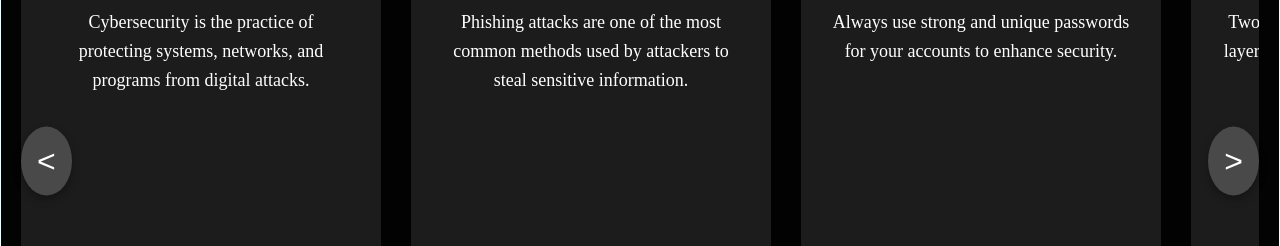
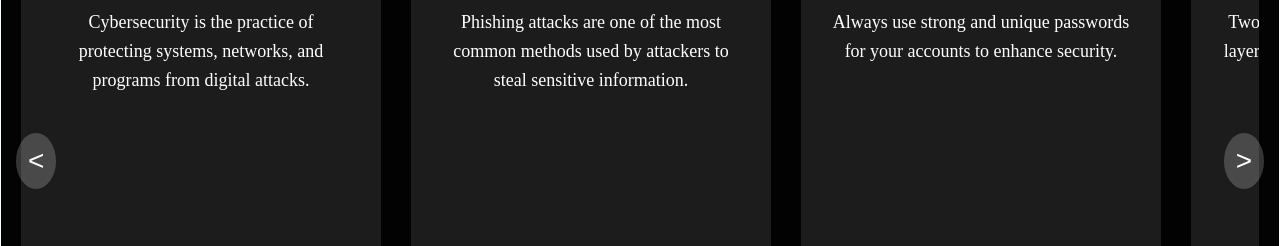
Before and after one commit to KartikPatel-19/Cyber-Web, a React (Create React App) app: page / in a window 1280 px wide. Shown: the part 1060-1306 px from the top of the page. Built offline with nearby package versions, Linux system fonts and the light colour scheme; a web font is replaced by a local one.

Commit message:
section 2

```diff
--- a/src/pages/quiz.js
+++ b/src/pages/quiz.js
@@ -46,6 +46,8 @@ function Quiz() {
                                                 setCurrIdx(currIdx + 1)
                                             })
                                         )
+
+                                    else setCurrIdx(currIdx + 1)
                                 }, 1000)
                             }} key={idx} option={option} correct={questions[currIdx].correct} />
                         )}
--- a/src/styles/home.module.css
+++ b/src/styles/home.module.css
@@ -288,29 +288,26 @@ footer{
         background-color: rgba(255, 255, 255, 0.2);
         border: none;
         color: white;
-        font-size: 32px; /* Increased font size for better visibility */
+        font-size: 28px; /* Slightly larger button size */
         cursor: pointer;
-        padding: 16px; /* Increased padding for larger clickable area */
+        padding: 12px;
         border-radius: 50%;
-        box-shadow: 0 4px 8px rgba(0, 0, 0, 0.3); /* Added subtle shadow for depth */
-        transition: background-color 0.3s ease, transform 0.3s ease, box-shadow 0.3s ease;
+        transition: background-color 0.3s ease, transform 0.3s ease;
     }
 
     .carousel-btn:hover {
         background-color: rgba(255, 255, 255, 0.4);
         transform: scale(1.2); /* Slightly larger scale on hover */
-        box-shadow: 0 8px 16px rgba(0, 0, 0, 0.4); /* Enhanced shadow on hover */
     }
 
     .carousel-btn:active {
-        transform: scale(0.95); /* Slightly reduced scale on click */
-        box-shadow: 0 2px 4px rgba(0, 0, 0, 0.2); /* Reduced shadow on click */
+        transform: scale(0.9);
     }
 
     .carousel-btn:first-of-type {
-        left: 20px; /* Adjusted for larger buttons */
+        left: 15px; /* Adjusted for larger buttons */
     }
 
     .carousel-btn:last-of-type {
-        right: 20px; /* Adjusted for larger buttons */
+        right: 15px; /* Adjusted for larger buttons */
     }
```
